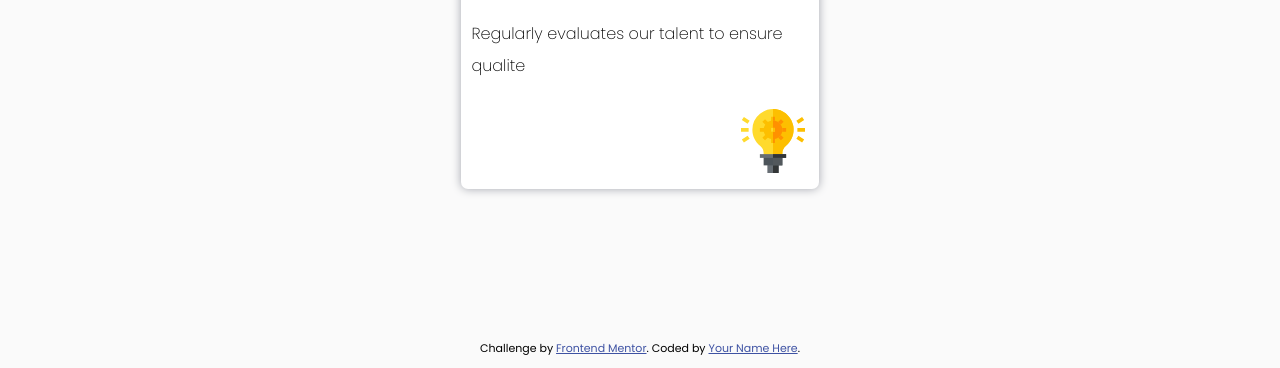
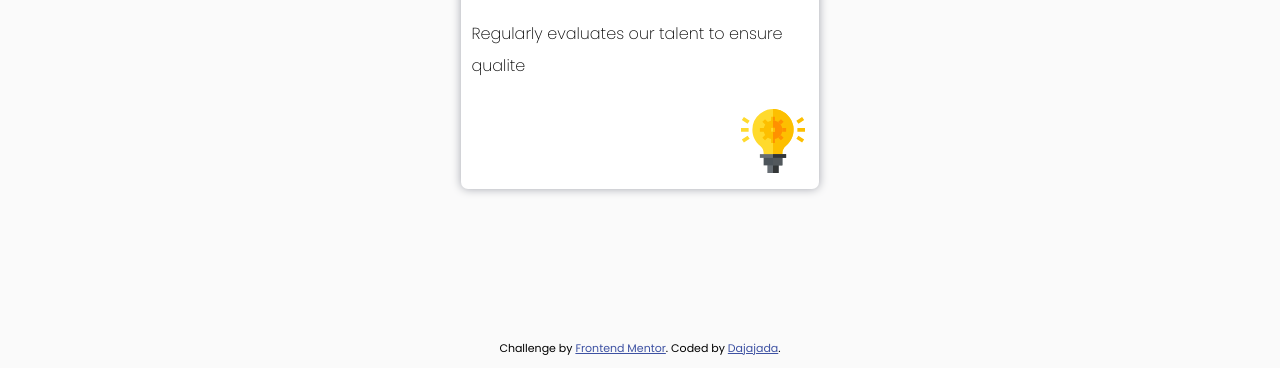
Before and after one commit to Dajajada/four-card-feature, a plain HTML site: page index.html in a window 1280 px wide. Shown: the part 678-1046 px from the top of the page. Drawn offline with Linux system fonts and the light colour scheme.

Commit message:
Añado nombre autor

```diff
--- a/index.html
+++ b/index.html
@@ -75,7 +75,7 @@
   <footer>
     <p class="attribution">
       Challenge by <a href="https://www.frontendmentor.io?ref=challenge" target="_blank">Frontend Mentor</a>.
-      Coded by <a href="#">Your Name Here</a>.
+      Coded by <a href="#">Dajajada</a>.
     </p>
   </footer>
 </body>
```
